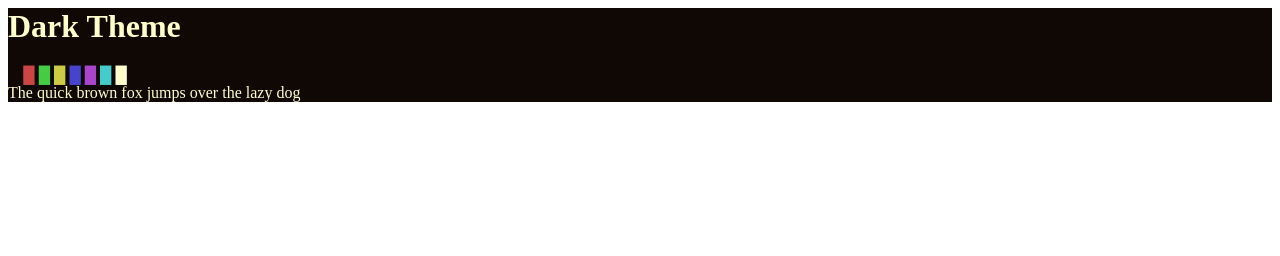
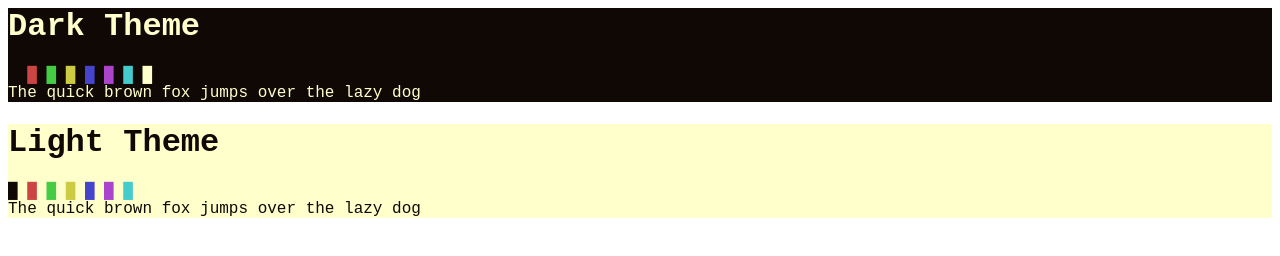
Before and after one commit to jkozaka/jkozaka, a plain HTML site: page design/testcolourscheme.html in a window 1280 px wide. Drawn offline with Linux system fonts and the light colour scheme.

Commit message:
added light and dark theme

```diff
--- a/design/testcolourscheme.html
+++ b/design/testcolourscheme.html
@@ -2,7 +2,7 @@
     <head>
         <link rel="stylesheet" href="./colourscheme.css">
     </head>
-    <body>
+    <body class="monospace">
         <div class="dark">
             <h1>Dark Theme</h1>
                 <span class="black">█</span>
@@ -13,7 +13,19 @@
                 <span class="purple">█</span>
                 <span class="cyan">█</span>
                 <span class="white">█</span><br>
-            <span class="white">The quick brown fox jumps over the lazy dog</span>
+            The quick brown fox jumps over the lazy dog
+        </div>
+        <div class="light">
+            <h1>Light Theme</h1>
+                <span class="black">█</span>
+                <span class="red">█</span>
+                <span class="green">█</span>
+                <span class="yellow">█</span>
+                <span class="blue">█</span>
+                <span class="purple">█</span>
+                <span class="cyan">█</span>
+                <span class="white">█</span><br>
+            The quick brown fox jumps over the lazy dog
         </div>
 
     </body>
```
